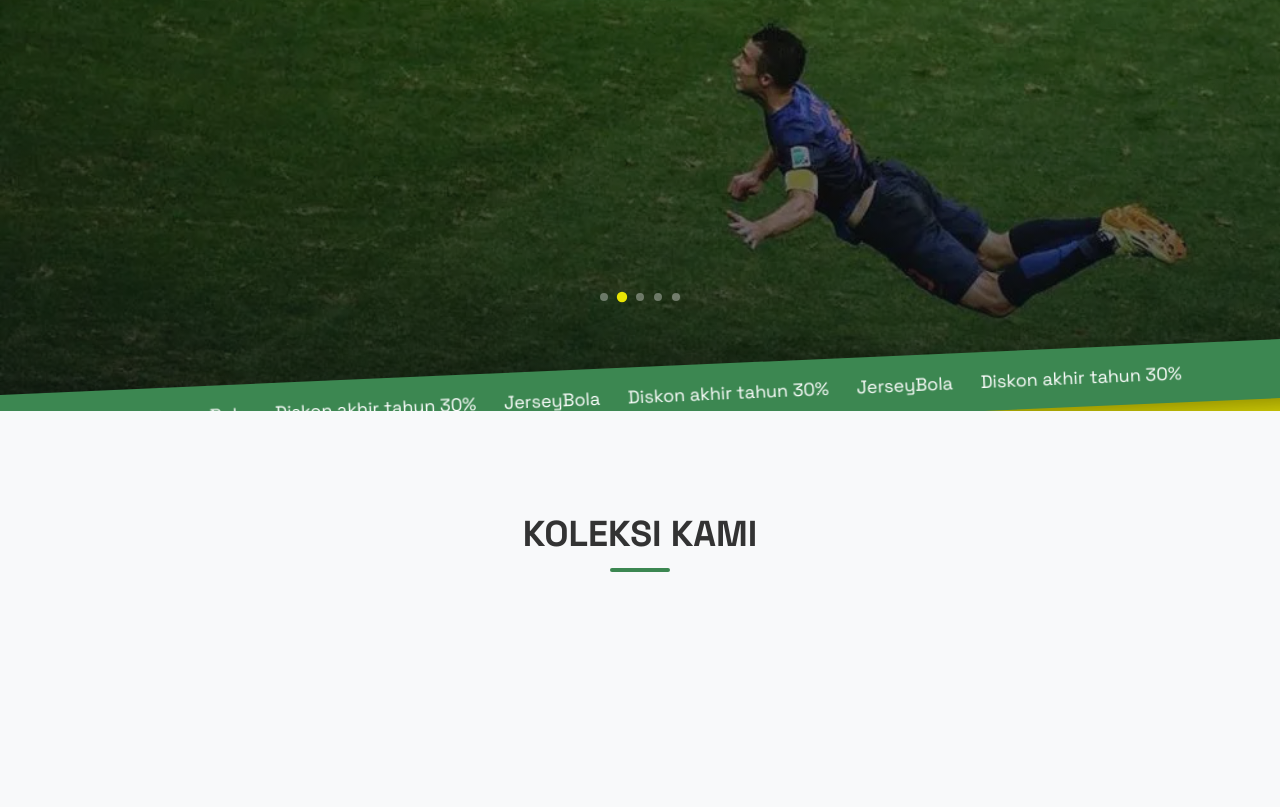
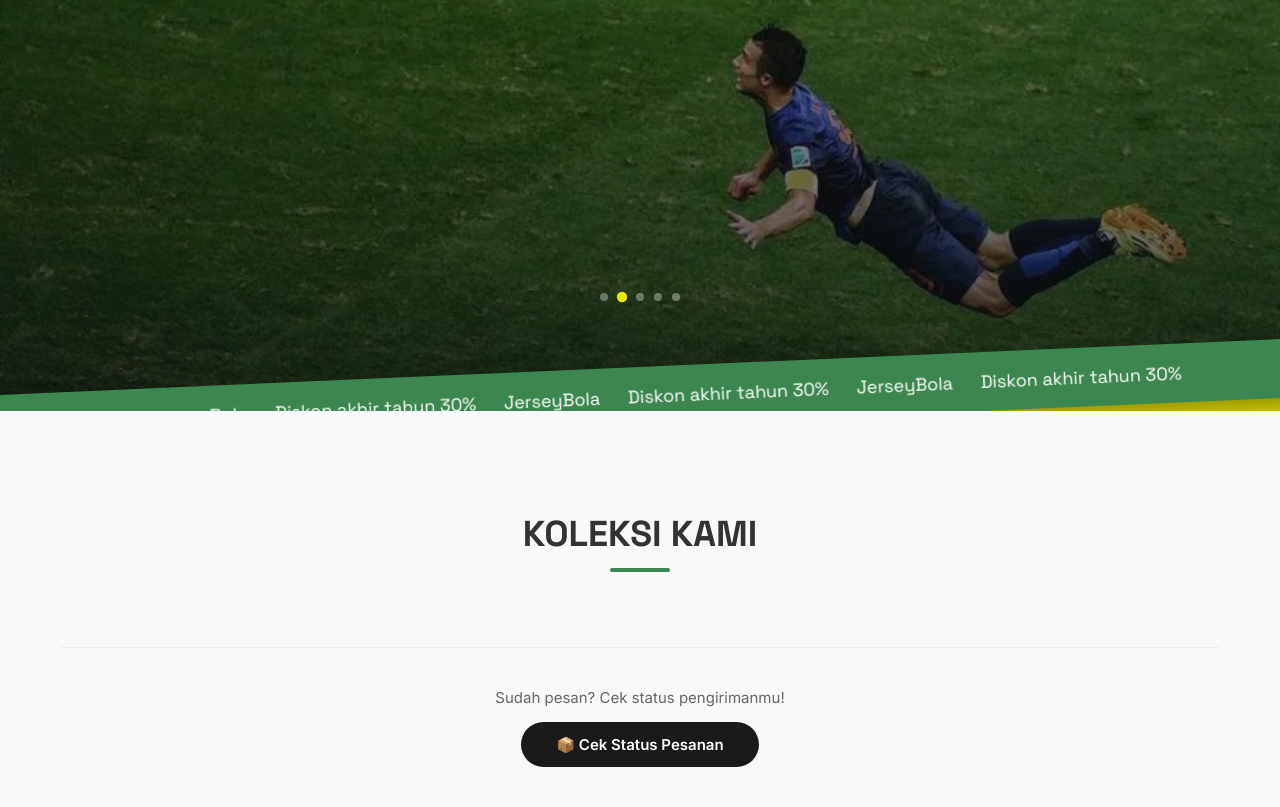
Before and after one commit to NabilAnam16/ArenaJersey, a website: page index.html in a window 1280 px wide. Shown: the part 389-1196 px from the top of the page. Before the commit the page ends 996 px from the top, so only its background shows below. Drawn offline with Linux system fonts and the light colour scheme; no server answers.

Commit message:
tambah tombol cek pesanan

```diff
--- a/index.html
+++ b/index.html
@@ -79,6 +79,14 @@
         </div>
         <div class="product-grid" id="product-list">
             <!-- Products generated by JS -->
+        </div>
+
+        <!-- Tracking Section -->
+        <div style="text-align:center; padding: 40px 20px; border-top: 1px solid #eee; margin-top: 40px;">
+            <p style="color:#666; margin-bottom:15px; font-size:15px;">Sudah pesan? Cek status pengirimanmu!</p>
+            <a href="/tracking.html" style="display:inline-block; padding:13px 35px; background:#1a1a1a; color:white; border-radius:30px; text-decoration:none; font-weight:700; font-size:15px;">
+                📦 Cek Status Pesanan
+            </a>
         </div>
     </main>
 
```
